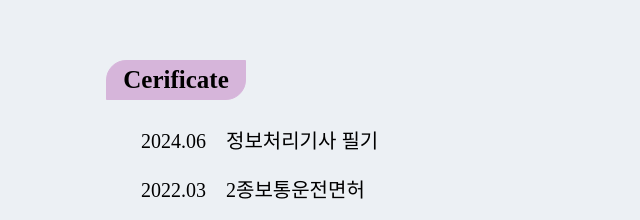
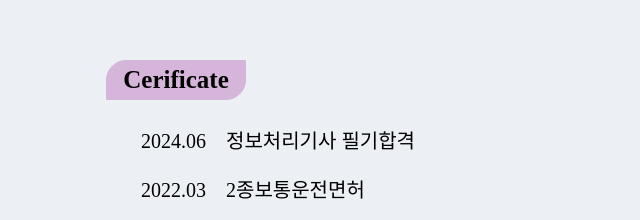
Before and after one commit to guhyemin/portfolio, a plain HTML site: page index.html in a window 1280 px wide. Shown: the part 2260-2480 px from the top of the page, 152-792 px from the left. Drawn offline with nearby package versions, Linux system fonts and the light colour scheme; a web font is replaced by a local one.

Commit message:
Update index.html

```diff
--- a/index.html
+++ b/index.html
@@ -120,7 +120,7 @@
                                 <div class="box_txt">
                                     <div>
                                         <span>2024.06</span>
-                                        <span>정보처리기사 필기</span>
+                                        <span>정보처리기사 필기합격</span>
                                     </div>
                                     <div>
                                         <span>2022.03</span>
```
